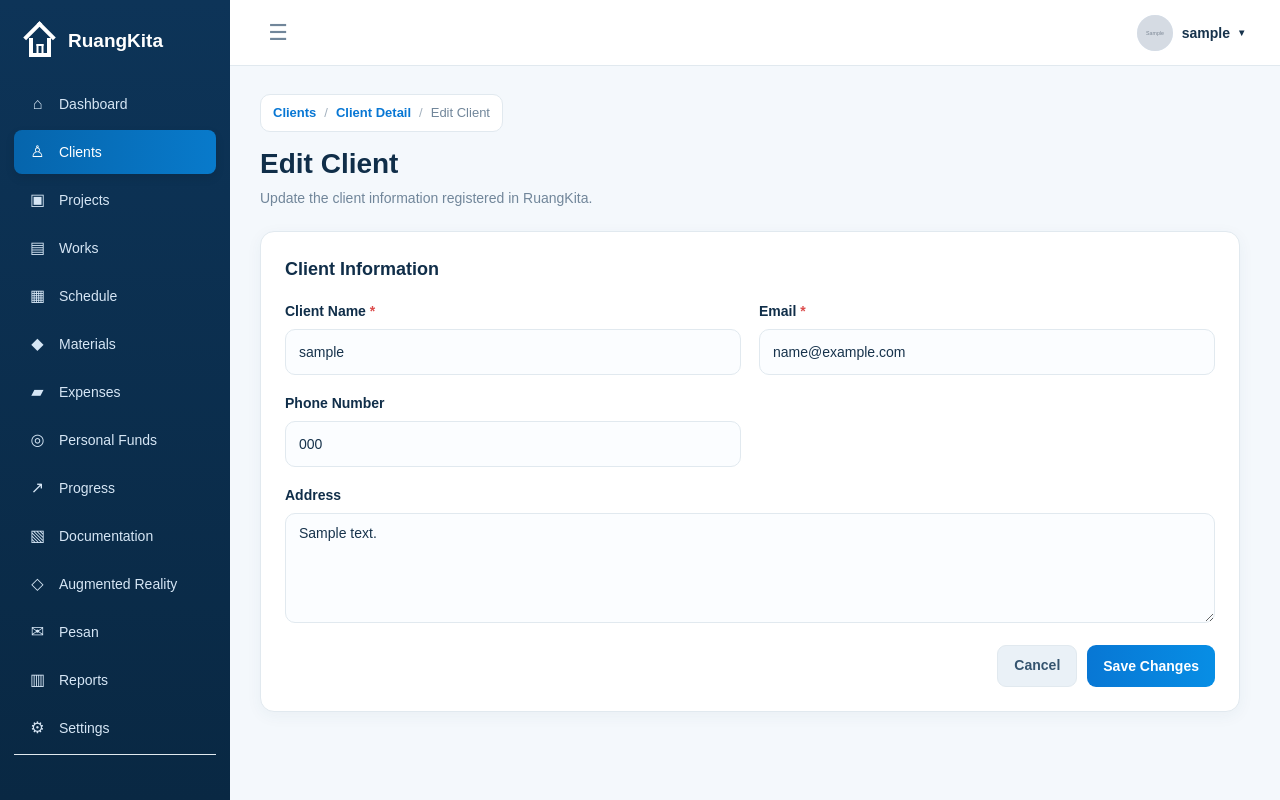
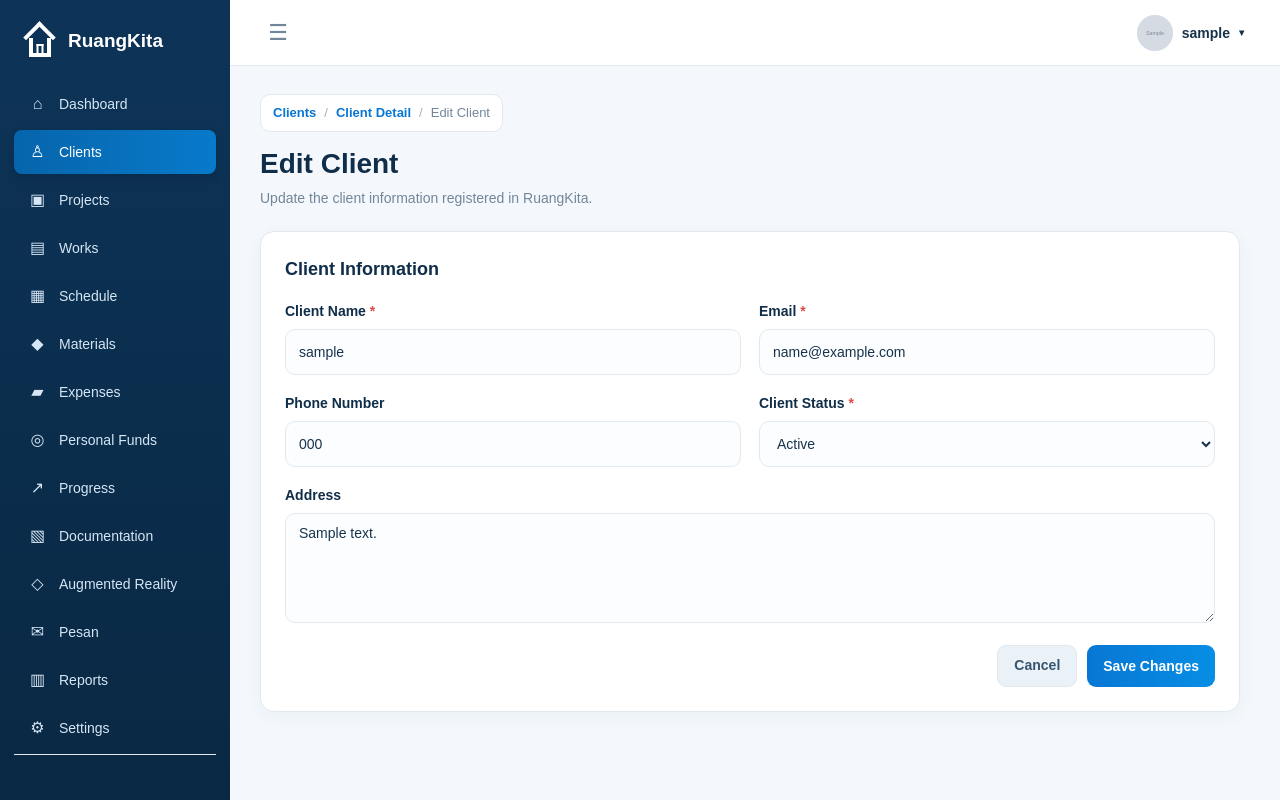
Before and after one commit to yuldiyantih/ruangkita, a Laravel app: page /admin/clients/1/edit in a window 1280 px wide. Run offline with Laravel 12, Linux system fonts and the light colour scheme; a user stored in the database is signed in; tables that the repository leaves empty hold one stand-in row (values such as "Sample post"); grey boxes marked "Sample" are stand-in pictures; parts of the project's set-up code (start-up, migrations or seed data) failed here and were passed over.

Commit message:
Update project RuangKita

```diff
--- a/app/Http/Controllers/Admin/ClientController.php
+++ b/app/Http/Controllers/Admin/ClientController.php
@@ -190,14 +190,21 @@ class ClientController extends Controller
                 'string',
                 'max:1000',
             ],
+            'is_active' => [
+                'required',
+                'boolean',
+            ],
         ]);
 
+        // UPDATE DATA USER
         $user->update([
             'user_name' => $validated['name'],
             'email' => $validated['email'],
             'phone' => $validated['phone'] ?? null,
+            'is_active' => $validated['is_active'],
         ]);
 
+        // UPDATE DATA CLIENT
         $client->update([
             'address' => $validated['address'] ?? null,
         ]);
--- a/resources/views/admin/clients/edit.blade.php
+++ b/resources/views/admin/clients/edit.blade.php
@@ -56,6 +56,10 @@ $translations = [
 'phone_placeholder' =>
 '08xxxxxxxxxx',
 
+'status' => 'Status Client',
+'active' => 'Aktif',
+'inactive' => 'Nonaktif',
+
 'address_placeholder' =>
 'Masukkan alamat client',
 ],
@@ -96,6 +100,10 @@ $translations = [
 'phone' =>
 'Phone Number',
 
+'status' => 'Client Status',
+'active' => 'Active',
+'inactive' => 'Inactive',
+
 'address' =>
 'Address',
 
@@ -110,6 +118,9 @@ $translations = [
 
 'address_placeholder' =>
 'Enter client address',
+
+'status_placeholder' =>
+'Select client status',
 ],
 ];
 
@@ -336,6 +347,44 @@ $et['page_title'] . ' - RuangKita'
 
             </div>
 
+            {{-- STATUS CLIENT --}}
+
+            <div class="admin-form-group">
+
+                <label class="admin-form-label">
+                    {{ $et['status'] }}
+                    <span class="admin-required">*</span>
+                </label>
+
+                <select
+                    name="is_active"
+                    class="admin-form-control"
+                    required>
+
+                    <option
+                        value="1"
+                        @selected(
+                        old( 'is_active' ,
+                        $client->user->is_active ?? 1
+                        ) == 1
+                        )>
+                        {{ $et['active'] }}
+                    </option>
+
+                    <option
+                        value="0"
+                        @selected(
+                        old( 'is_active' ,
+                        $client->user->is_active ?? 1
+                        ) == 0
+                        )>
+                        {{ $et['inactive'] }}
+                    </option>
+
+                </select>
+
+            </div>
+
 
             {{-- =================================================
                  ADDRESS
```
